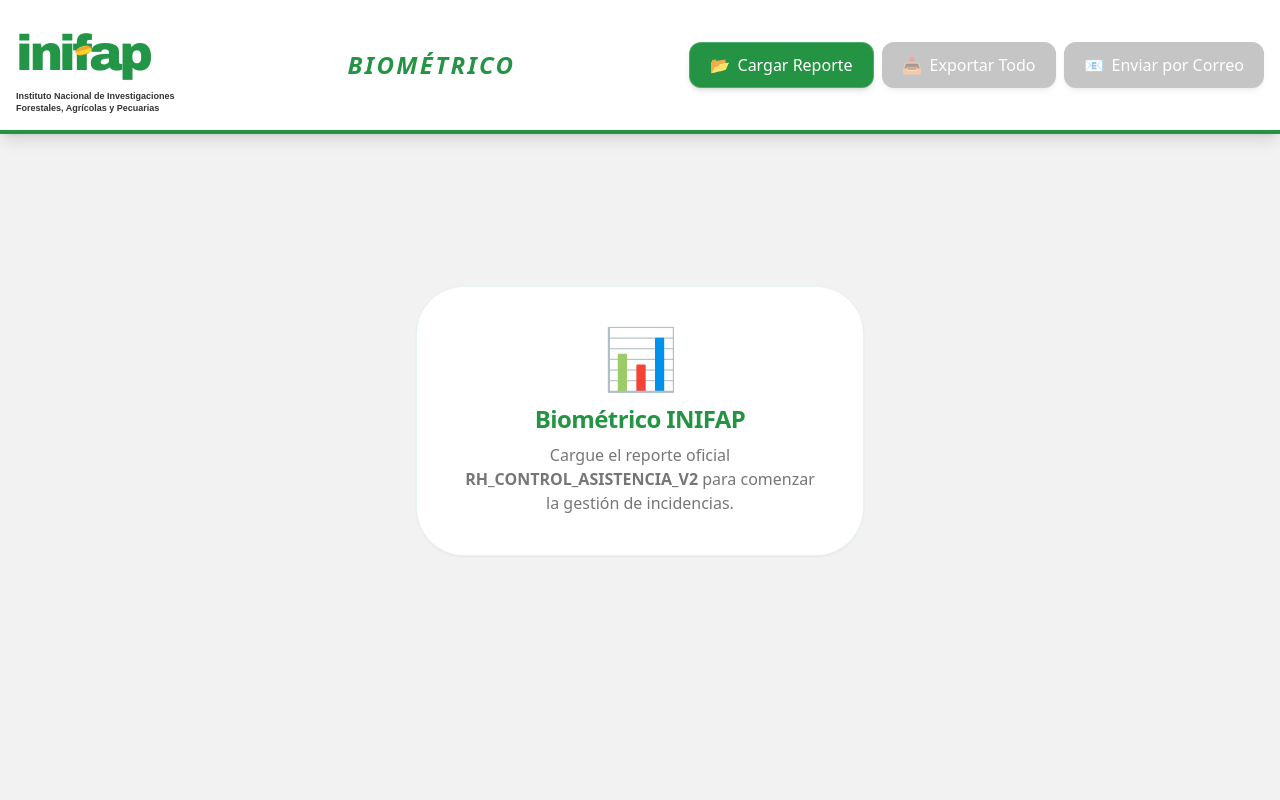
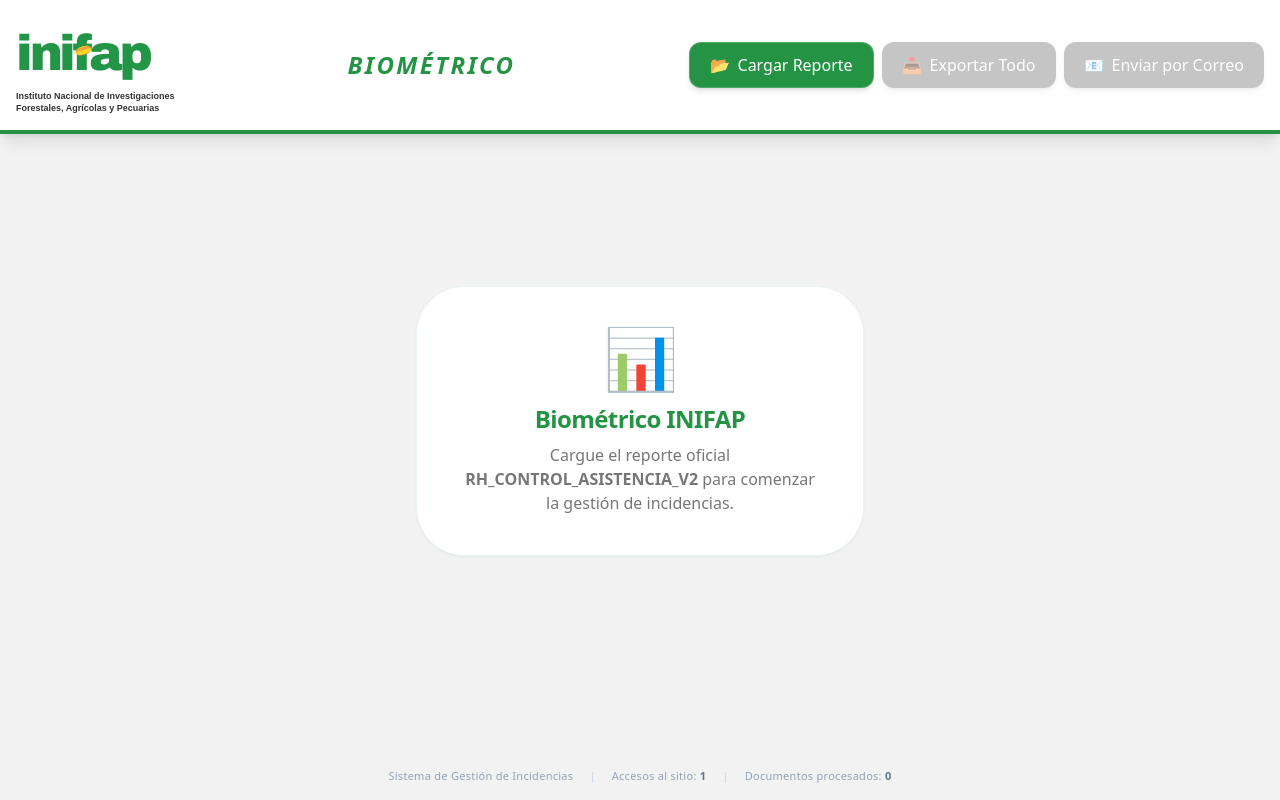
Before and after one commit to soportecirnoroeste-dot/InifapNoroeste, a plain HTML site: page index.html in a window 1280 px wide. Drawn offline with nearby package versions, Linux system fonts and the light colour scheme.

Commit message:
Update index.html

```diff
--- a/index.html
+++ b/index.html
@@ -51,7 +51,7 @@
         }
     </style>
 </head>
-<body class="bg-brand-bg text-brand-dark min-h-screen font-sans">
+<body class="bg-brand-bg text-brand-dark min-h-screen flex flex-col font-sans">
 
     <nav class="bg-brand-white p-4 shadow-lg sticky top-0 z-50 border-b-4 border-brand-green">
         <div class="container mx-auto flex flex-wrap justify-between items-center gap-4">
@@ -92,7 +92,7 @@
         </div>
     </nav>
 
-    <main class="container mx-auto p-4 md:p-6">
+    <main class="container mx-auto p-4 md:p-6 flex-grow">
         <div id="toolbar" class="hidden mb-6 flex items-center justify-between bg-white p-6 rounded-[2rem] shadow-sm border border-brand-green/10">
             <div class="relative w-full max-w-md">
                 <span class="absolute left-4 top-1/2 -translate-y-1/2 opacity-50">🔍</span>
@@ -116,6 +116,16 @@
         </div>
     </main>
 
+    <footer class="w-full py-4 text-center text-[11px] text-slate-400 bg-transparent tracking-wide">
+        <div class="container mx-auto flex justify-center items-center gap-4">
+            <span>Sistema de Gestión de Incidencias</span>
+            <span class="text-slate-300">|</span>
+            <span>Accesos al sitio: <b id="visitCounter" class="text-slate-500 font-bold">0</b></span>
+            <span class="text-slate-300">|</span>
+            <span>Documentos procesados: <b id="filesCounter" class="text-slate-500 font-bold">0</b></span>
+        </div>
+    </footer>
+
     <script>
         let groupedData = {};
         let rawHeader = [];
@@ -124,6 +134,24 @@
         const exportBtn = document.getElementById('exportBtn');
         const owaBtn = document.getElementById('owaBtn');
         const searchInput = document.getElementById('searchInput');
+
+        // --- INICIALIZACIÓN DE CONTADORES EN SEGUNDO PLANO ---
+        window.addEventListener('DOMContentLoaded', () => {
+            let visitas = parseInt(localStorage.getItem('biometrico_visitas') || '0');
+            visitas++;
+            localStorage.setItem('biometrico_visitas', visitas);
+            document.getElementById('visitCounter').textContent = visitas;
+
+            let archivos = parseInt(localStorage.getItem('biometrico_archivos') || '0');
+            document.getElementById('filesCounter').textContent = archivos;
+        });
+
+        function incrementarContadorArchivos() {
+            let archivos = parseInt(localStorage.getItem('biometrico_archivos') || '0');
+            archivos++;
+            localStorage.setItem('biometrico_archivos', archivos);
+            document.getElementById('filesCounter').textContent = archivos;
+        }
 
         uploadInput.addEventListener('change', (e) => {
             const file = e.target.files[0];
@@ -291,27 +319,27 @@
         exportBtn.addEventListener('click', () => {
             const wb = generateWorkbook();
             XLSX.writeFile(wb, `Reporte_Biometrico_INIFAP.xlsx`);
+            incrementarContadorArchivos();
         });
 
         // --- LÓGICA DE ENVÍO SEGURO OWA ---
         owaBtn.addEventListener('click', () => {
             const wb = generateWorkbook();
             XLSX.writeFile(wb, "Reporte_PARA_ENVIAR.xlsx");
+            incrementarContadorArchivos();
 
             const destinatario = "lopez.brenda@inifap.gob.mx";
             const asunto = encodeURIComponent("Reporte Biométrico de Asistencia - INIFAP");
-           // En el cuerpo del correo usamos mayúsculas para simular importancia
-    const cuerpo = encodeURIComponent("Buen día,\n\nAdjunto envío el reporte de incidencias generado por el sistema.\n\nATENCIÓN: POR FAVOR, ADJUNTE EL ARCHIVO 'Reporte_PARA_ENVIAR.xlsx' QUE SE ACABA DE DESCARGAR.\n\nSaludos.");
+            const cuerpo = encodeURIComponent("Buen día,\n\nAdjunto envío el reporte de incidencias generado por el sistema.\n\nATENCIÓN: POR FAVOR, ADJUNTE EL ARCHIVO 'Reporte_PARA_ENVIAR.xlsx' QUE SE ACABA DE DESCARGAR.\n\nSaludos.");
 
             window.location.href = `mailto:${destinatario}?subject=${asunto}&body=${cuerpo}`;
 
-           // Aquí es donde realmente le damos énfasis visual al usuario
             alert("❗ PASO IMPORTANTE ❗\n\n" +
                 "1. El archivo Excel se ha descargado.\n" +
                 "2. Se abrirá su correo institucional.\n\n" +
                 "⚠️ POR FAVOR, NO OLVIDE ADJUNTAR EL ARCHIVO: \n" +
                 "'Reporte_PARA_ENVIAR.xlsx'");
-                });
+        });
     </script>
 </body>
 </html>
```
